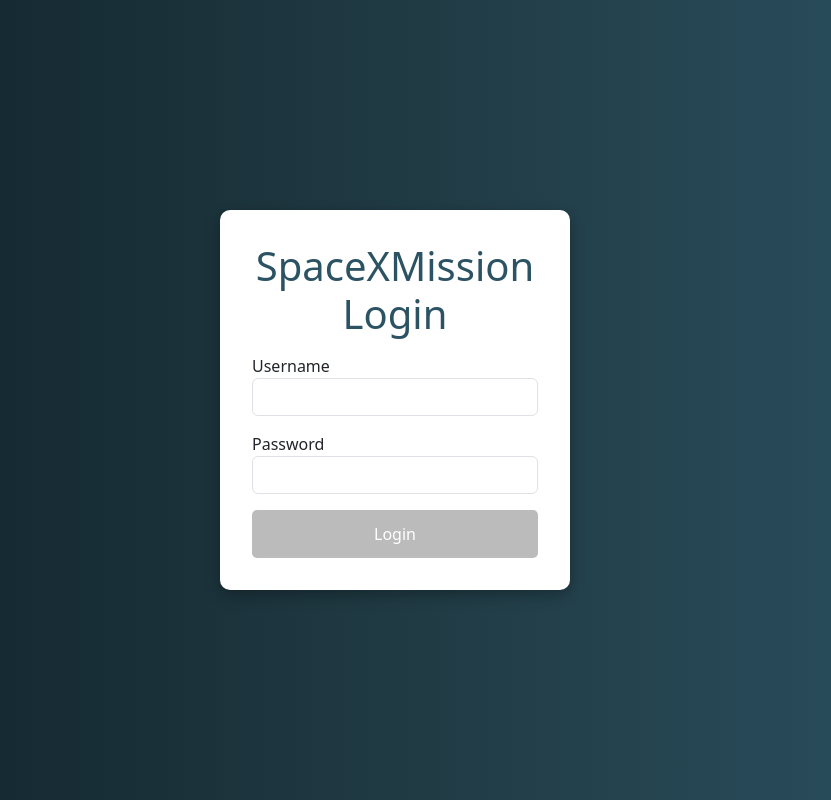
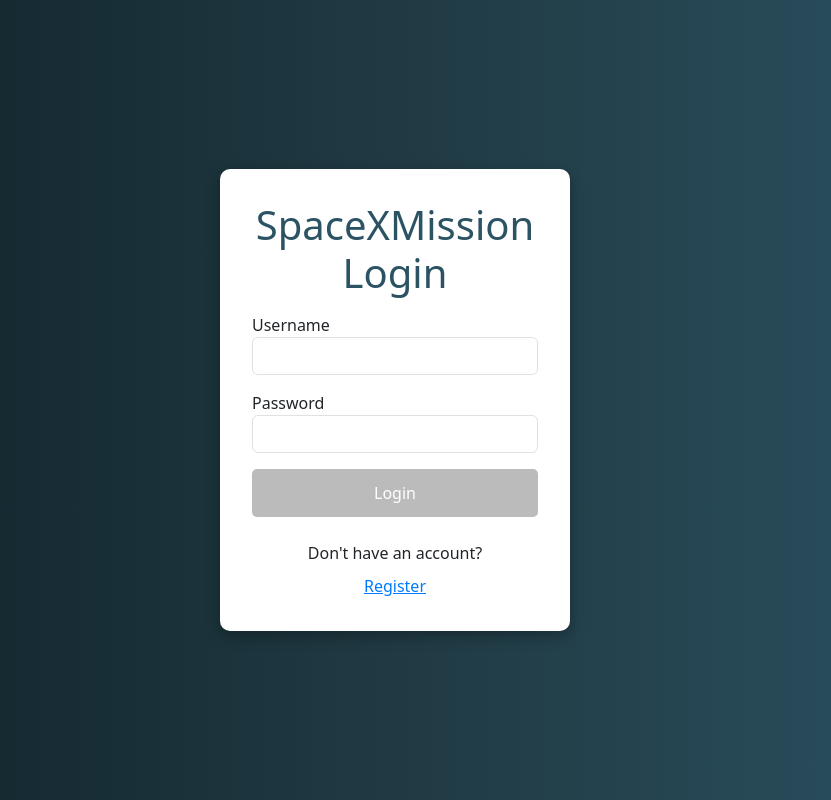
Before and after one commit to slavkoanakievski/SpaceXMissionApp, an Angular app: page / in a window 1280 px wide. Shown: the whole page, without its empty margins (245-1076 px from the left). Built offline with nearby package versions, Linux system fonts and the light colour scheme.

Commit message:
Create register component, create shared email and whitespace validators, add frontend validators to login form fields

```diff
--- a/src/app/app.module.ts
+++ b/src/app/app.module.ts
@@ -10,6 +10,7 @@ import { LoginComponent } from './login/login.component';
 import { InputComponent } from './shared/components/input/input.component';
 import { InputDirective } from './shared/directives/input.directive';
 import { ValidationMessageComponent } from './shared/components/validation-message/validation-message.component';
+import { RegisterComponent } from './register/register.component';
 
 @NgModule({
   declarations: [
@@ -17,7 +18,8 @@ import { ValidationMessageComponent } from './shared/components/validation-messa
     LoginComponent,
     InputComponent,
     InputDirective,
-    ValidationMessageComponent
+    ValidationMessageComponent,
+    RegisterComponent
   ],
   imports: [
     BrowserModule,
--- a/src/app/login/login.component.html
+++ b/src/app/login/login.component.html
@@ -7,7 +7,9 @@
                 </sxm-input>
 
                 <sxm-validation-message *ngIf="!loginForm.get('username')?.pristine"
-                    [validationErrors]="loginForm.controls.username.errors">
+                    [validationErrors]="loginForm.controls.username.errors"
+                    [customErrors]="{'invalidEmail': 'Enter a valid email address',
+                    'whiteSpace': 'The value cannot start or end with white spaces'}">
                 </sxm-validation-message>
             </div>
 
@@ -15,12 +17,18 @@
                 <sxm-input formControlName="password" label="Password" type="password" [isRequired]="true">
                 </sxm-input>
                 <sxm-validation-message *ngIf="!loginForm.get('password')?.pristine"
-                [validationErrors]="loginForm.controls.password.errors">
-              </sxm-validation-message>
+                    [validationErrors]="loginForm.controls.password.errors">
+                </sxm-validation-message>
             </div>
 
             <button type="submit" class="login-btn" [disabled]="loginForm.invalid"
                 (click)="onLoginClick()">Login</button>
         </form>
+
+        <div class="register-section">
+            <p>Don't have an account?</p>
+            <button class="register-btn" (click)="onRegisterClick()">Register</button>
+        </div>
+
     </div>
 </div>
--- a/src/app/login/login.component.scss
+++ b/src/app/login/login.component.scss
@@ -43,3 +43,24 @@
   .login-btn:hover {
     background-color: #203a43;
   }
+
+  .register-section {
+    margin-top: 1.5rem;
+    text-align: center;
+
+    p {
+      margin-bottom: 0.5rem;
+    }
+
+    .register-btn {
+      background-color: transparent;
+      color: #007bff;
+      border: none;
+      cursor: pointer;
+      text-decoration: underline;
+    }
+
+    .register-btn:hover {
+      color: #0056b3;
+    }
+  }
--- a/src/app/login/login.component.ts
+++ b/src/app/login/login.component.ts
@@ -2,6 +2,8 @@ import { ChangeDetectionStrategy, Component, OnInit } from '@angular/core';
 import { FormBuilder, FormControl, FormGroup, Validators } from '@angular/forms';
 import { AuthenticationService } from '../../auth/shared/services/authentication.service';
 import { LoginDto } from '../../auth/shared/models/login-dto';
+import { Router } from '@angular/router';
+import { emailValidator, whiteSpaceValidator } from '../shared/validators/validators';
 
 @Component({
   selector: 'app-login',
@@ -14,7 +16,7 @@ export class LoginComponent implements OnInit {
 
   loginForm: FormGroup<{ username: FormControl<string | null>; password: FormControl<string | null>; }>;
 
-  constructor(private fb: FormBuilder, private authService: AuthenticationService) {}
+  constructor(private fb: FormBuilder, private authService: AuthenticationService, private router: Router) {}
 
   ngOnInit(): void {
     this.loginForm = this.createForm();
@@ -40,11 +42,18 @@ export class LoginComponent implements OnInit {
     });
   }
 
+  onRegisterClick() {
+    this.router.navigate(['/register']);
+
+  }
+
   private createForm() {
     return this.fb.group({
       username: this.fb.control('', [
         Validators.required,
-        Validators.maxLength(200),
+        Validators.maxLength(100),
+        emailValidator(),
+        whiteSpaceValidator()
       ]),
       password: this.fb.control('', [
         Validators.required,
--- /dev/null
+++ b/src/app/register/register.component.html
@@ -0,0 +1 @@
+<p>register works!</p>
--- /dev/null
+++ b/src/app/shared/patterns/common-patterns.ts
@@ -0,0 +1,2 @@
+export const emailPattern = /^[a-zA-Z0-9._-]+@[a-zA-Z0-9.-]+\.[a-zA-Z]{2,6}$/;
+export const notStartingOrEndingWithWhitespace = /^[^\s].*[^\s]$|^[^\s]$/;
--- /dev/null
+++ b/src/app/shared/validators/validators.ts
@@ -0,0 +1,22 @@
+import { AbstractControl, ValidatorFn } from "@angular/forms";
+import { emailPattern, notStartingOrEndingWithWhitespace } from "../patterns/common-patterns";
+
+export function emailValidator(): ValidatorFn {
+    return (control: AbstractControl): { [key: string]: any } | null => {
+      if (!control.value) {
+        return null;
+      }
+      const valid = emailPattern.test(control.value);
+      return valid ? null : { invalidEmail: true };
+    };
+  }
+
+  export function whiteSpaceValidator(): ValidatorFn {
+    return (control: AbstractControl): { [key: string]: any } | null => {
+      if (!control.value) {
+        return null;
+      }
+      const valid = notStartingOrEndingWithWhitespace.test(control.value);
+      return valid ? null : { whiteSpace: true };
+    };
+  }
--- /dev/null
+++ b/src/auth/shared/models/register-dto.ts
@@ -0,0 +1,6 @@
+export interface RegisterDto {
+    firstName: string;
+    lastName: string;
+    email: string;
+    password: string;
+  }
--- a/src/auth/shared/services/authentication.service.ts
+++ b/src/auth/shared/services/authentication.service.ts
@@ -3,6 +3,7 @@ import { Injectable } from '@angular/core';
 import { environment } from '../../../environments/environment';
 import { Observable } from 'rxjs';
 import { LoginDto } from '../models/login-dto';
+import { RegisterDto } from '../models/register-dto';
 
 @Injectable()
 export class AuthenticationService {
@@ -13,4 +14,8 @@ export class AuthenticationService {
   public loginUser(loginDto: LoginDto): Observable<string> {
     return this.http.post<string>(`${this._baseUrl}/login`, loginDto);
   }
+
+  public registerUser(registerDto: RegisterDto): Observable<string> {
+    return this.http.post<string>(`${this._baseUrl}/register`, registerDto);
+  }
 }
```
Also changed, not shown: src/app/app-routing.module.ts (+9 -2 lines), src/app/register/register.component.ts (added, +10 -0 lines), src/app/register/register.component.scss (added), 1 other file (tests, documents, lock files or other folders).
